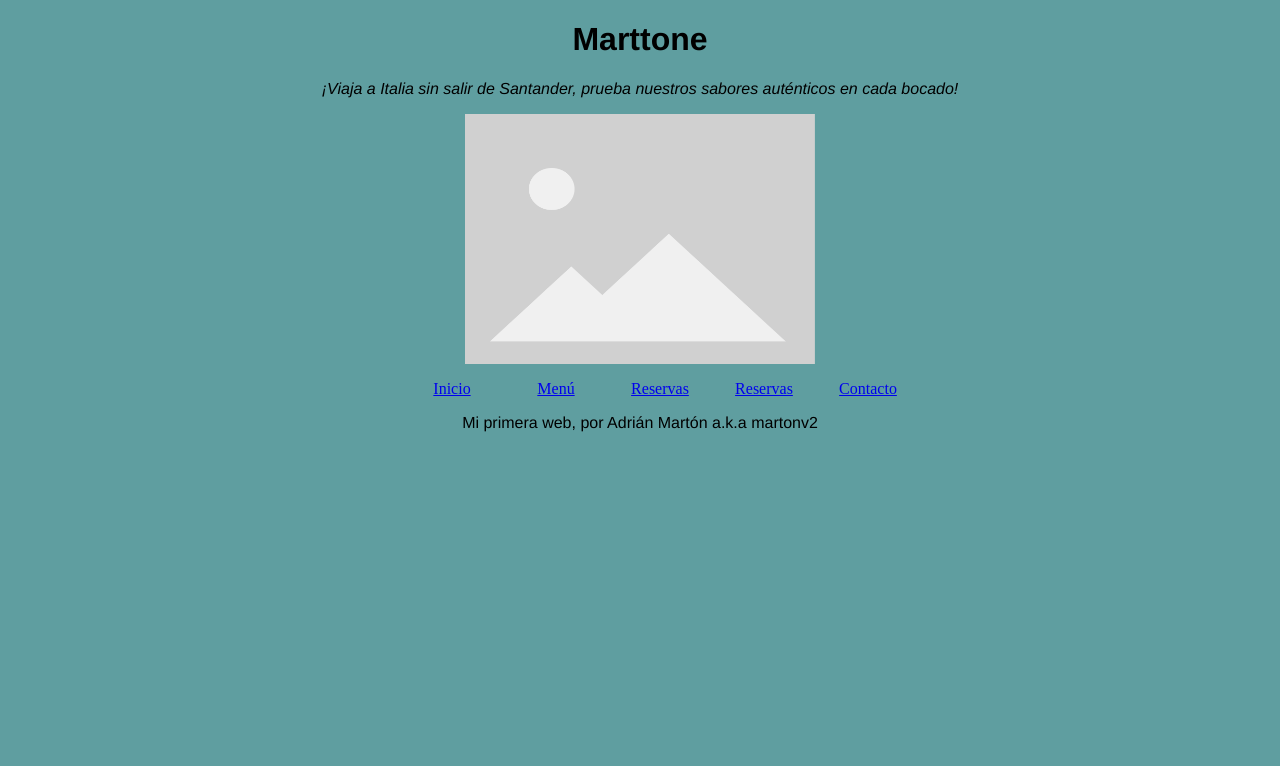
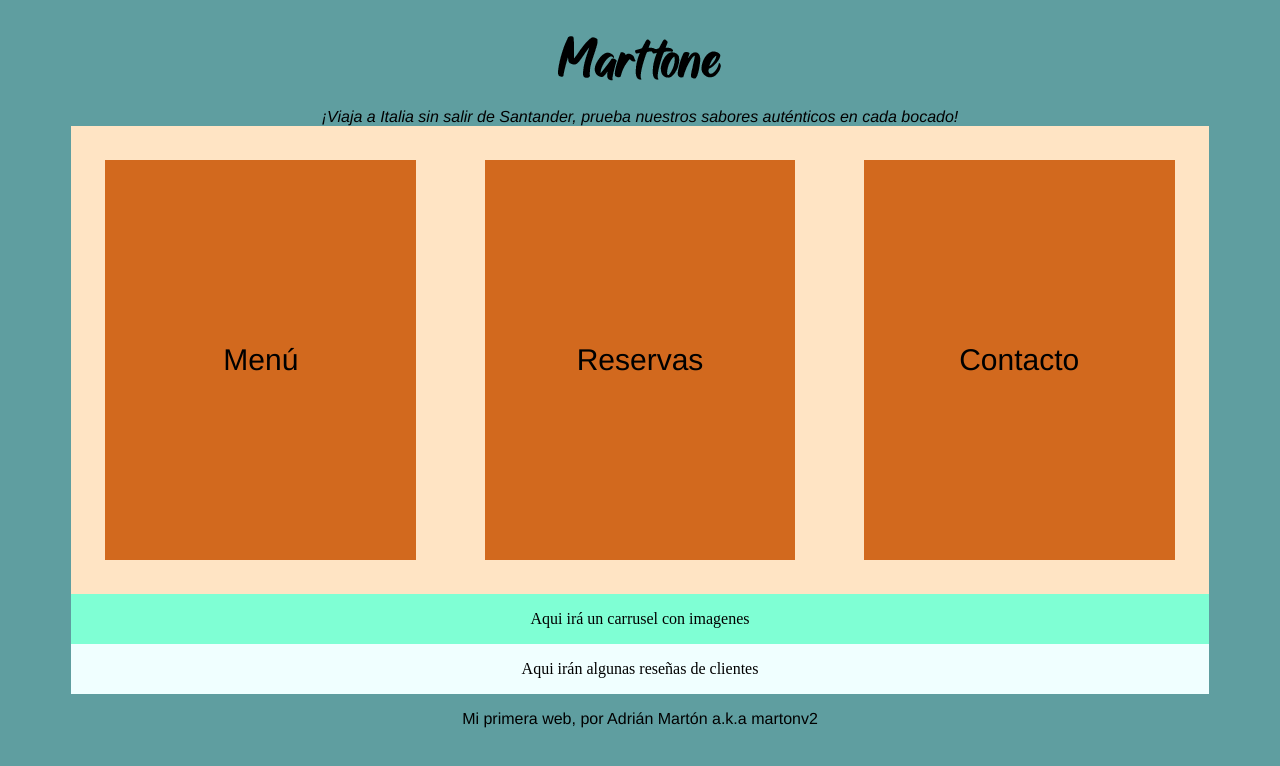
Before and after one commit to martonv2/RestauranteMarttone, a plain HTML site: page index.html in a window 1280 px wide. Drawn offline with nearby package versions, Linux system fonts and the light colour scheme.

Commit message:
segunda prueba con css

```diff
--- a/CSS/style.css
+++ b/CSS/style.css
@@ -1,23 +1,29 @@
 body{
     background-color: cadetblue;
-}
-
-#titulo{
-    font-family: 'Franklin Gothic Medium', 'Arial Narrow', Arial, sans-serif;
-    text-align: center;
 }
 
 #eslogan{
     font-style: italic;
     font-family: 'Franklin Gothic Medium', 'Arial Narrow', Arial, sans-serif;
     text-align: center;
+
+    width: 90%;
+    display: block;
+    margin: auto;
 }
 
 #logotipo{
-    width: 350px;
-    height: 250px;
     display: block; /* con las propiedades display block y margin auto, centro la imagen */
     margin: auto;
+
+}
+
+.logoContainer{
+    text-align: center;
+    width: 90%;
+    display: block;
+    margin: auto;
+
 }
 
 ul{
@@ -32,3 +38,56 @@ footer{
     text-align: center;
     font-family: 'Franklin Gothic Medium', 'Arial Narrow', Arial, sans-serif;
 }
+
+#containerMenu{
+
+    background-color: bisque;
+    width: 90%;
+    display: flex;
+    align-items: center;
+    justify-content: center;
+    margin: auto;
+
+}
+
+.subMenu{
+    background-color: chocolate;
+    width: 33%;
+    height: 400px;
+    margin-right: 3%;
+    margin-top: 3%;
+    margin-bottom: 3%;
+    margin-left: 3%;
+
+    display: flex;
+    align-items: center;
+
+}
+
+.subMenu p{
+    margin: auto;
+    font-size: 30px;
+    font-family: 'Franklin Gothic Medium', 'Arial Narrow', Arial, sans-serif;;
+}
+
+  #containerCarrusel{
+
+    background-color: aquamarine;
+    width: 90%;
+    display: flex;
+    align-items: center;
+    justify-content: center;
+    margin: auto;
+
+}
+
+  #containerReview{
+
+    background-color: azure;
+    width: 90%;
+    display: flex;
+    align-items: center;
+    justify-content: center;
+    margin: auto;
+
+}
--- a/index.html
+++ b/index.html
@@ -4,7 +4,10 @@
 
         <title>Restaurante Marttone</title> <!-- esta etiqueta muestra el nombre en la pestaña -->
         <link rel="stylesheet" href="CSS/style.css" type="text/css"> <!-- esta etiqueta enlaza el archivo CSS con esta pagina-->
-
+        <link rel="stylesheet" type="text/css"
+            href="//cdn.jsdelivr.net/npm/slick-carousel@1.8.1/slick/slick.css"/>
+        <script type="text/javascript"
+            src="//cdn.jsdelivr.net/npm/slick-carousel@1.8.1/slick/slick.min.js"></script>
         <!-- chuleta con todas las etiquetas de <head>
             <title>: Define el título de la página.
             <meta>: Permite especificar información adicional sobre la página, como su descripción, palabras clave, autor, entre otros.
@@ -12,14 +15,15 @@
             <style>: Permite definir estilos CSS que se aplicarán a la página.
             <script>: Permite agregar código JavaScript a la página.
         -->
-
     </head>
 
     <body>
-        <h1 id="titulo">Marttone</h1>
-        <p id="eslogan">¡Viaja a Italia sin salir de Santander, prueba nuestros sabores auténticos en cada bocado!</p>
-        <img src="IMG/placerholder.png" alt="logo de Marttone" id="logotipo"><!-- logo-->
-        <nav>
+        <div class="logoContainer">
+            <img src="IMG/blacklogo.png" alt="logo de Marttone" id="logotipo"><!-- logo-->
+        </div>
+        <p id="eslogan">¡Viaja a Italia sin salir de Santander, prueba nuestros
+            sabores auténticos en cada bocado!</p>
+        <!--<nav>
             <ul>
                 <li><a href="#">Inicio</a></li>
                 <li><a href="#">Menú</a></li>
@@ -27,7 +31,27 @@
                 <li><a href="#">Reservas</a></li>
                 <li><a href="#">Contacto</a></li>
             </ul>
-        </nav>
+        </nav>-->
+        <div id="containerMenu">
+            <div class="subMenu">
+                <p>Menú</p>
+            </div>
+
+            <div class="subMenu">
+                <p>Reservas</p>
+            </div>
+
+            <div class="subMenu">
+                <p>Contacto</p>
+            </div>
+
+        </div>
+        <div id="containerCarrusel">
+            <p>Aqui irá un carrusel con imagenes</p>
+        </div>
+        <div id="containerReview">
+            <p>Aqui irán algunas reseñas de clientes</p>
+        </div>
 
         <!-- chuleta con todas las etiquetas de <body>
             <h1>, <h2>, <h3>, <h4>, <h5>, <h6>: Encabezados de diferentes niveles.
```
Also changed, not shown: IMG/blacklogo.png (added), IMG/whitelogo.png (added).
